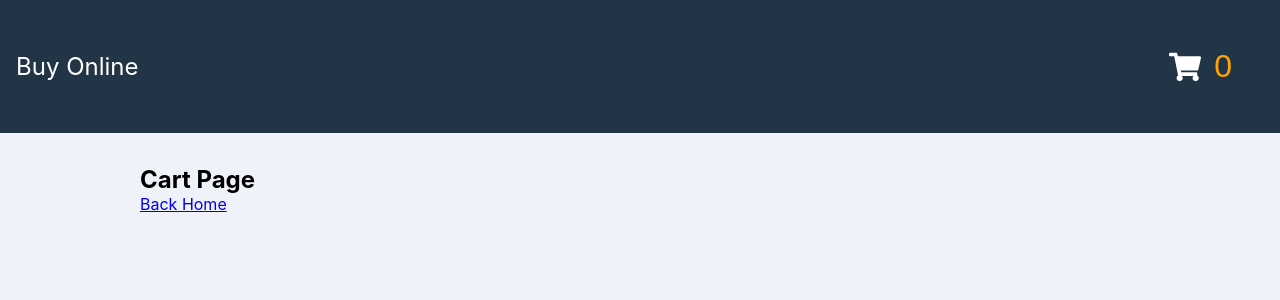
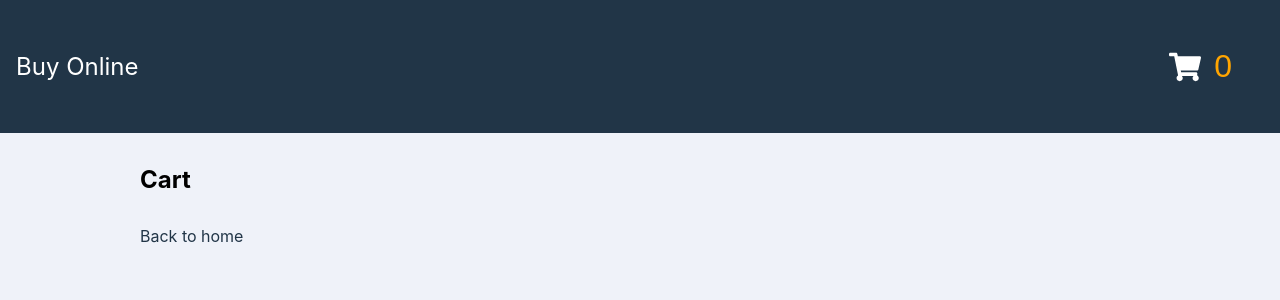
Before and after one commit to dev-rafiu/react-typescript-shoppingCart, a React (Vite) app: page /cart in a window 1280 px wide. Shown: the top 300 px of the page. Built offline with nearby package versions, Linux system fonts and the light colour scheme.

Commit message:
style: style cart page

```diff
--- a/src/components/cart/Cart.tsx
+++ b/src/components/cart/Cart.tsx
@@ -1,13 +1,16 @@
 import { FunctionComponent } from "react";
 import { Link } from "react-router-dom";
+import classes from "./cart.module.scss";
 
 export const Cart: FunctionComponent = () => {
   return (
-    <section>
-      <h1>Cart Page</h1>
+    <section className={classes.cart}>
+      <h1>Cart</h1>
       <ul></ul>
 
-      <Link to="/">Back Home</Link>
+      <Link to="/" className={classes.homeLink}>
+        Back to home
+      </Link>
     </section>
   );
 };
--- a/src/components/cart/cart.module.scss
+++ b/src/components/cart/cart.module.scss
@@ -0,0 +1,8 @@
+.cart {
+  .homeLink {
+    display: block;
+    text-decoration: none;
+    color: #213547;
+    margin-top: 2rem;
+  }
+}
```
